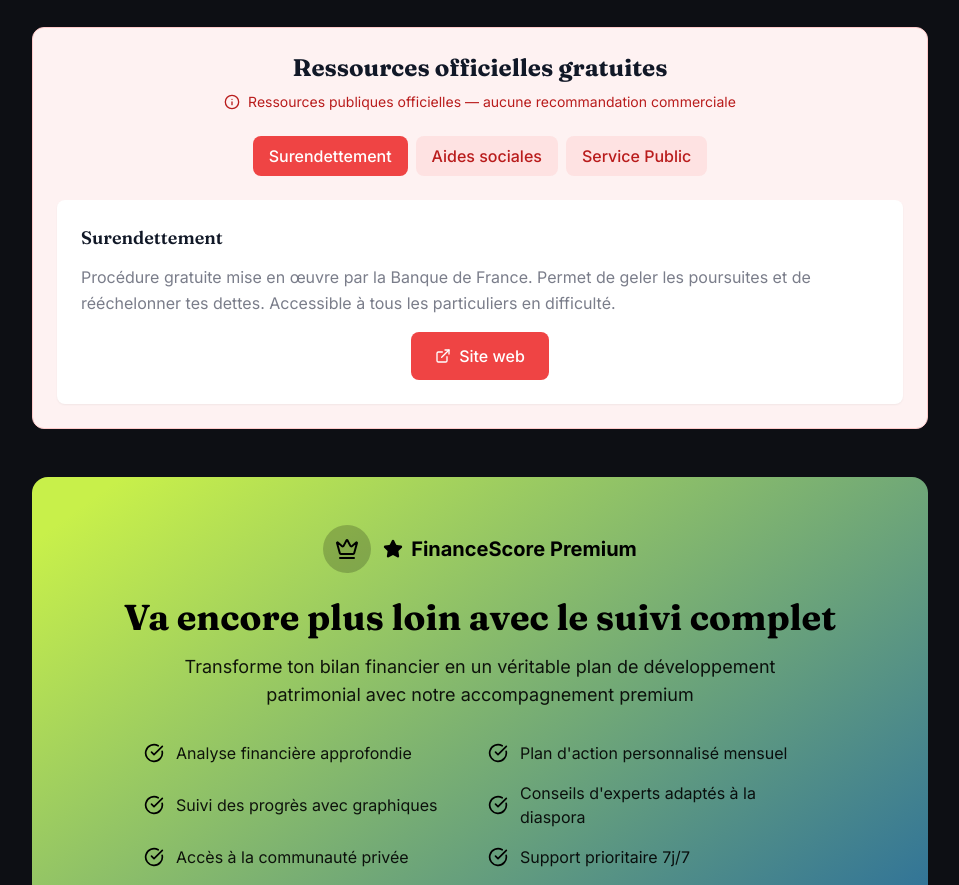
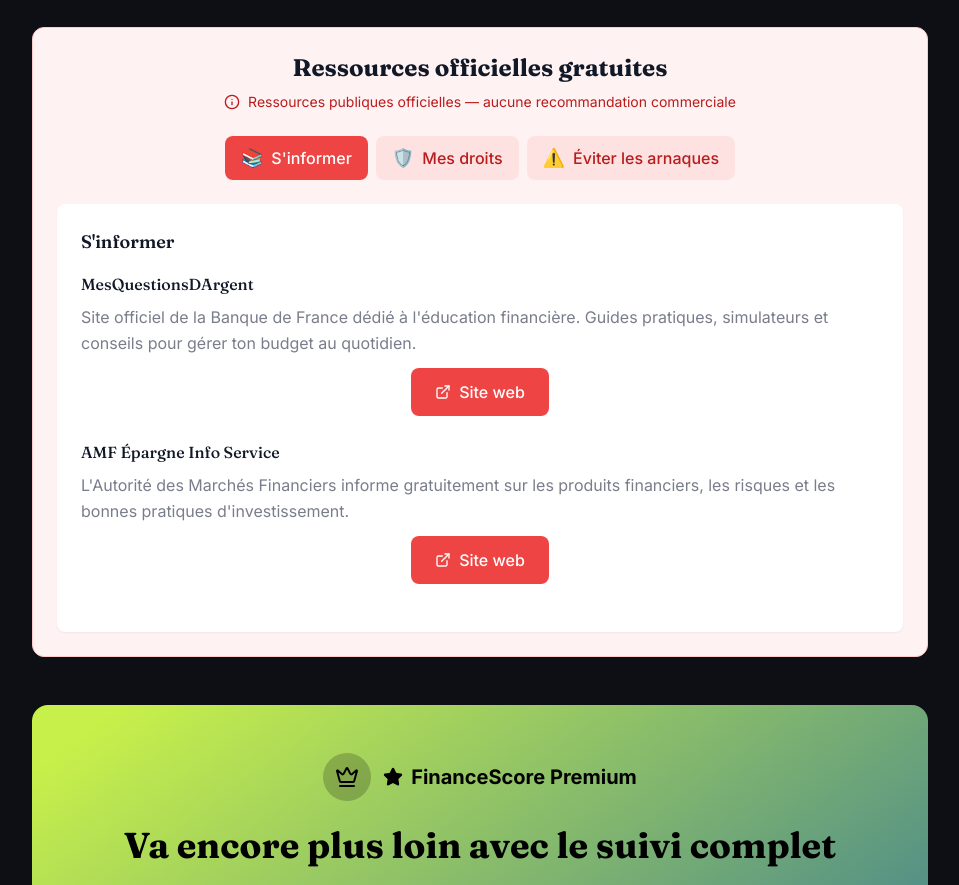
Before and after one commit to mbrakouassikan-netizen/FinanceScore, a Next.js app: page /resultats in a window 1280 px wide. Shown: the part 1980-2865 px from the top of the page, without its empty margins (160-1119 px from the left). Built offline with nearby package versions, Linux system fonts and the light colour scheme; no server answers.

Commit message:
Remplacer onglets par score par 3 catégories fixes (S'informer, Mes droits, Éviter les arnaques)

```diff
--- a/components/results/OfficialResources.tsx
+++ b/components/results/OfficialResources.tsx
@@ -10,87 +10,62 @@
   url: string;
 }
 
-interface ScoreLevelResources {
-  [key: string]: Resource[];
+interface Category {
+  name: string;
+  emoji: string;
+  resources: Resource[];
 }
 
-const resourcesByScore: ScoreLevelResources = {
-  "0-39": [
+const categories: Category[] = [
   {
-      title: "Surendettement",
-      summary: "Procédure gratuite mise en œuvre par la Banque de France. Permet de geler les poursuites et de rééchelonner tes dettes. Accessible à tous les particuliers en difficulté.",
-      url: "https://www.banque-france.fr/fr/a-votre-service/particuliers/dossier-surendettement"
+    name: "S'informer",
+    emoji: "📚",
+    resources: [
+      {
+        title: "MesQuestionsDArgent",
+        summary: "Site officiel de la Banque de France dédié à l'éducation financière. Guides pratiques, simulateurs et conseils pour gérer ton budget au quotidien.",
+        url: "https://www.mesquestionsdargent.fr"
       },
       {
-      title: "Aides sociales",
-      summary: "Simule gratuitement tes droits à plus de 58 aides (RSA, APL, allocations familiales…) en quelques minutes, sans création de compte.",
-      url: "https://www.mesdroitssociaux.gouv.fr"
+        title: "AMF Épargne Info Service",
+        summary: "L'Autorité des Marchés Financiers informe gratuitement sur les produits financiers, les risques et les bonnes pratiques d'investissement.",
+        url: "https://www.amf-france.org"
+      }
+    ]
   },
   {
-      title: "Service Public",
-      summary: "Guide officiel pour déposer un dossier de surendettement : conditions, pièces à fournir, délais.",
-      url: "https://www.service-public.gouv.fr/particuliers/vosdroits/F134"
-    }
-  ],
-  "40-59": [
+    name: "Mes droits",
+    emoji: "🛡️",
+    resources: [
       {
-      title: "Aides sociales",
-      summary: "Simule gratuitement tes droits à plus de 58 aides (RSA, APL, allocations familiales…) en quelques minutes, sans création de compte.",
-      url: "https://www.mesdroitssociaux.gouv.fr"
+        title: "Médiateur bancaire",
+        summary: "Service gratuit pour résoudre les litiges avec ta banque à l'amiable. Accessible à tout client bancaire en cas de désaccord non résolu.",
+        url: "https://www.lemediateur.fr"
       },
       {
-      title: "Aides financières",
-      summary: "Retrouve toutes les aides disponibles selon ta situation : logement, emploi, famille, santé. Guide officiel Service Public.",
-      url: "https://www.service-public.gouv.fr/particuliers/vosdroits/R54933"
+        title: "Médiateur assurance",
+        summary: "Service gratuit de médiation pour les assurés en conflit avec leur assureur. Règlement amiable des litiges en assurance.",
+        url: "https://www.mediation-assurance.org"
+      }
+    ]
   },
   {
-      title: "Banque de France",
-      summary: "Guides pratiques officiels pour mieux gérer ton budget et comprendre les bases de l'épargne et de la gestion financière.",
-      url: "https://particuliers.banque-france.fr"
-    }
-  ],
-  "60-79": [
+    name: "Éviter les arnaques",
+    emoji: "⚠️",
+    resources: [
       {
-      title: "Simulateur retraite",
-      summary: "Estime gratuitement ton âge de départ à la retraite et le montant de ta pension. Service public officiel, mis à jour en 2026.",
-      url: "https://www.info-retraite.fr"
+        title: "AMF — Liste noire",
+        summary: "Consulte la liste noire officielle de l'AMF recensant les sites et entités non autorisés à proposer des investissements en France.",
+        url: "https://www.amf-france.org/fr/espace-epargnants/proteger-son-epargne/listes-noires-et-mises-en-garde"
       },
       {
-      title: "Plan épargne retraite",
-      summary: "Tout comprendre sur le Plan Épargne Retraite (PER) et les nouvelles règles fiscales 2026. Guide officiel Service Public.",
-      url: "https://www.service-public.gouv.fr/particuliers/actualites/A18841"
-    },
-    {
-      title: "Aides financières",
-      summary: "Retrouve toutes les aides disponibles selon ta situation : logement, emploi, famille, santé.",
-      url: "https://www.service-public.gouv.fr/particuliers/vosdroits/R54933"
-    }
-  ],
-  "80-100": [
-    {
-      title: "Simulateur retraite",
-      summary: "Estime gratuitement ton âge de départ à la retraite et le montant de ta pension. Service public officiel, mis à jour en 2026.",
-      url: "https://www.info-retraite.fr"
-    },
-    {
-      title: "Succession & héritage",
-      summary: "Guide officiel sur la transmission patrimoniale, les droits de succession et les démarches à effectuer. Source : economie.gouv.fr.",
-      url: "https://www.economie.gouv.fr/particuliers/preparer-ma-retraite-et-ma-succession"
-    },
-    {
-      title: "Plan épargne retraite",
-      summary: "Tout comprendre sur le PER et les nouvelles règles fiscales 2026. Guide officiel Service Public.",
-      url: "https://www.service-public.gouv.fr/particuliers/actualites/A18841"
+        title: "Banque de France — Arnaques",
+        summary: "Guide officiel pour identifier et éviter les arnaques financières. Signalement et ressources de protection.",
+        url: "https://www.banque-france.fr/fr/particuliers/proteger-son-argent"
       }
     ]
-};
-
-const getScoreRange = (score: number): string => {
-  if (score <= 39) return "0-39";
-  if (score <= 59) return "40-59";
-  if (score <= 79) return "60-79";
-  return "80-100";
-};
+  }
+];
 
 const getLevelColors = (score: number) => {
   if (score <= 39) return {
@@ -136,25 +111,16 @@
     return null;
   }
 
-  const scoreRange = getScoreRange(score);
-  const resources = resourcesByScore[scoreRange] || [];
   const colors = getLevelColors(score);
 
-  // Guard pour les ressources vides
-  if (!resources || resources.length === 0) {
-    console.warn('OfficialResources - Aucune ressource trouvée pour le score:', score, 'range:', scoreRange);
-    return null;
-  }
-
   // Guard pour l'activeTab
-  if (activeTab < 0 || activeTab >= resources.length) {
+  if (activeTab < 0 || activeTab >= categories.length) {
     setActiveTab(0);
   }
 
   // Debug: Afficher les informations reçues
   console.log('OfficialResources - Score reçu:', score, 'Type:', typeof score);
-  console.log('OfficialResources - ScoreRange calculé:', scoreRange);
-  console.log('OfficialResources - Resources trouvées:', resources.length, resources);
+  console.log('OfficialResources - Catégories:', categories.length, categories);
 
   return (
     <motion.div
@@ -175,21 +141,19 @@
 
       {/* Tabs */}
       <div className="flex flex-wrap justify-center gap-2 mb-6">
-        {resources.map((resource, index) => {
-          // Guard pour chaque ressource
-          if (!resource || !resource.title) return null;
-
+        {categories.map((category, index) => {
           return (
             <button
               key={index}
               onClick={() => setActiveTab(index)}
-              className={`px-4 py-2 rounded-lg font-medium transition-all duration-300 ${
+              className={`px-4 py-2 rounded-lg font-medium transition-all duration-300 flex items-center gap-2 ${
                 activeTab === index
                   ? colors.tabActive
                   : colors.tabInactive
               }`}
             >
-              {resource.title}
+              <span className="text-lg">{category.emoji}</span>
+              {category.name}
             </button>
           );
         })}
@@ -203,21 +167,25 @@
         transition={{ duration: 0.3 }}
         className="bg-white rounded-lg p-6 shadow-sm"
       >
-        {/* Guard pour la ressource active */}
-        {resources[activeTab] ? (
+        {/* Guard pour la catégorie active */}
+        {categories[activeTab] ? (
           <>
-            <div className="mb-4">
-              <h3 className="text-lg font-semibold text-gray-900 mb-3">
-                {resources[activeTab].title || 'Ressource'}
+            <div className="mb-6">
+              <h3 className="text-lg font-semibold text-gray-900 mb-4">
+                {categories[activeTab].name}
               </h3>
-              <p className="text-text-secondary leading-relaxed">
-                {resources[activeTab].summary || 'Description non disponible'}
+
+              {categories[activeTab].resources.map((resource, resourceIndex) => (
+                <div key={resourceIndex} className="mb-6 last:mb-0">
+                  <h4 className="text-base font-medium text-gray-900 mb-2">
+                    {resource.title}
+                  </h4>
+                  <p className="text-text-secondary leading-relaxed mb-3">
+                    {resource.summary}
                   </p>
-            </div>
-
                   <div className="flex justify-center">
                     <a
-                href={resources[activeTab].url || '#'}
+                      href={resource.url}
                       target="_blank"
                       rel="noopener noreferrer"
                       className={`inline-flex items-center gap-2 px-6 py-3 rounded-lg font-medium transition-all duration-300 ${colors.button} hover:shadow-lg transform hover:scale-105`}
@@ -226,10 +194,13 @@
                       Site web
                     </a>
                   </div>
+                </div>
+              ))}
+            </div>
           </>
         ) : (
           <div className="text-center text-text-secondary">
-            Ressource non disponible
+            Catégorie non disponible
           </div>
         )}
       </motion.div>
```
Lines whose indentation alone changed are shown as unchanged.
